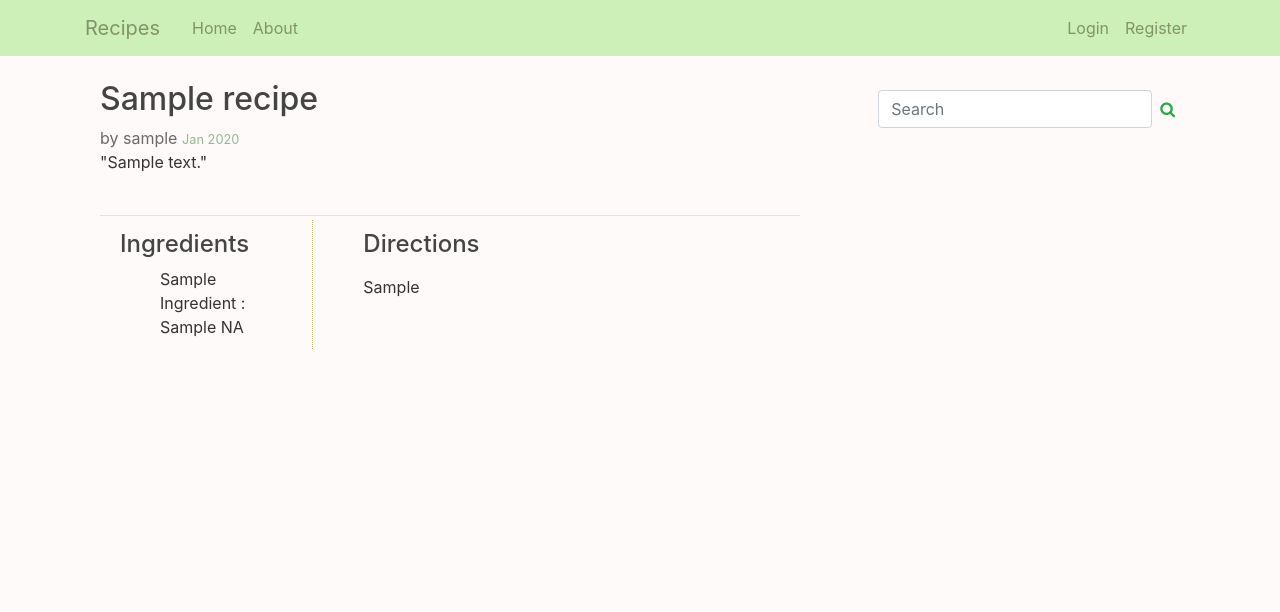
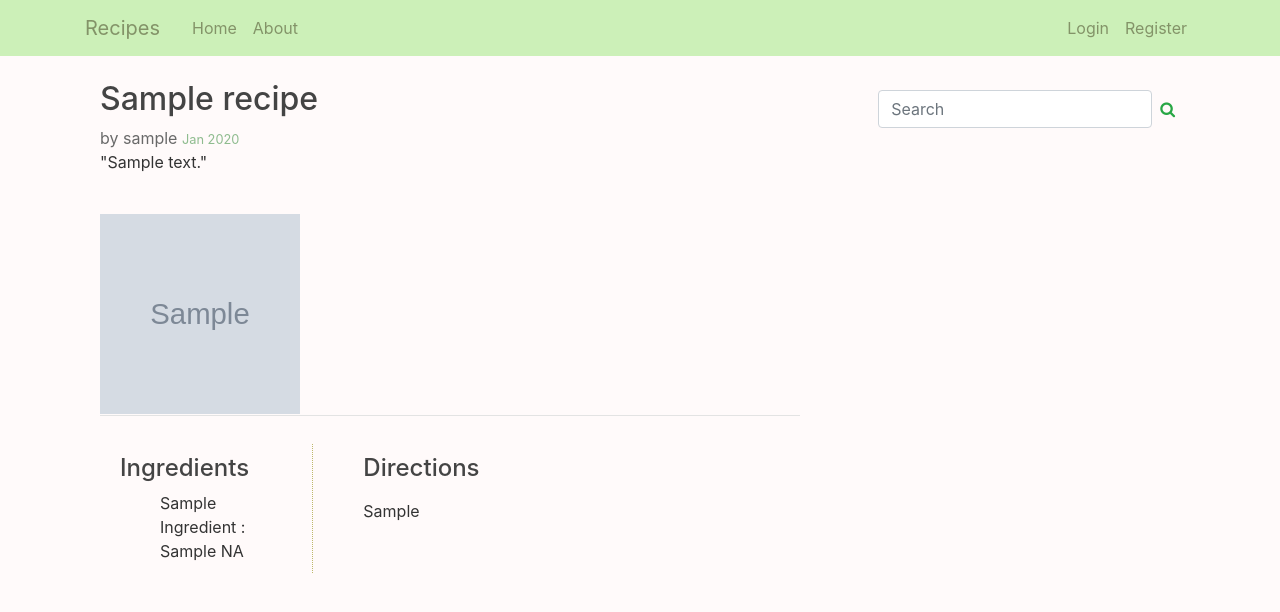
Before and after one commit to MukaiC/recipes, a Django app: page /recipe/1/ in a window 1280 px wide. Shown: the top 612 px of the page. Run offline with Django 3.2, Linux system fonts and the light colour scheme; tables that the repository leaves empty hold one stand-in row (values such as "Sample post"); grey boxes marked "Sample" are stand-in pictures; some libraries are stand-ins or nearby versions.

Commit message:
Added header image

```diff
--- a/recipes/models.py
+++ b/recipes/models.py
@@ -4,6 +4,7 @@ from django.urls import reverse
 from django.utils import timezone
 from django.contrib.auth.models import AbstractUser
 from extra_views import UpdateWithInlinesView, InlineFormSetFactory
+from PIL import Image
 
 UNIT_CHOICES =  [
     ('NA', 'Select a unit'),
@@ -64,6 +65,15 @@ class Recipe(models.Model):
     def get_absolute_url(self):
         return reverse('recipes:recipe', kwargs={'pk':self.pk})
 
+    def save(self, *args, **kwargs):
+        super().save(*args, **kwargs)
+        img = Image.open(self.header_image.path)
+        # if the image size is bigger than 300px, shrink it to output_size
+        if img.height > 300 or img.width > 300:
+            output_size = (300, 300)
+            img.thumbnail(output_size)
+            img.save(self.header_image.path)
+
 class Ingredient(models.Model):
     name = models.CharField(max_length=100)
 
--- a/recipes/static/recipes/main.css
+++ b/recipes/static/recipes/main.css
@@ -104,6 +104,12 @@ a.article-title:hover {
   margin-right: 16px;
 }
 
+.detail-img {
+  height: 200px;
+  width: 200px;
+  margin-right: 16px;
+}
+
 .article-metadata {
   padding-bottom: 1px;
   margin-bottom: 4px;
--- a/recipes/templates/recipes/home.html
+++ b/recipes/templates/recipes/home.html
@@ -10,6 +10,9 @@
 
   {% for recipe in recipes %}
     <article class="media content-section">
+      {% if recipe.header_image %}
+      <img class="rounded-circle article-img" src="{{ recipe.header_image.url }}">
+      {% endif %}
       <div class="media-body">
         <div class="article-metadata">
           <a class="mr-2" href="#">{{ recipe.author }}</a>
--- a/recipes/templates/recipes/recipe.html
+++ b/recipes/templates/recipes/recipe.html
@@ -14,7 +14,10 @@
       {% if recipe.description != '' %}
         <p>"{{ recipe.description }}"</p>
       {% endif %}<br>
-    </div>
+      {% if recipe.header_image %}
+        <img class="detail-img" src="{{ recipe.header_image.url }}">
+      {% endif %}
+    </div><br>
   </div>
 
   <div class="container">
```
